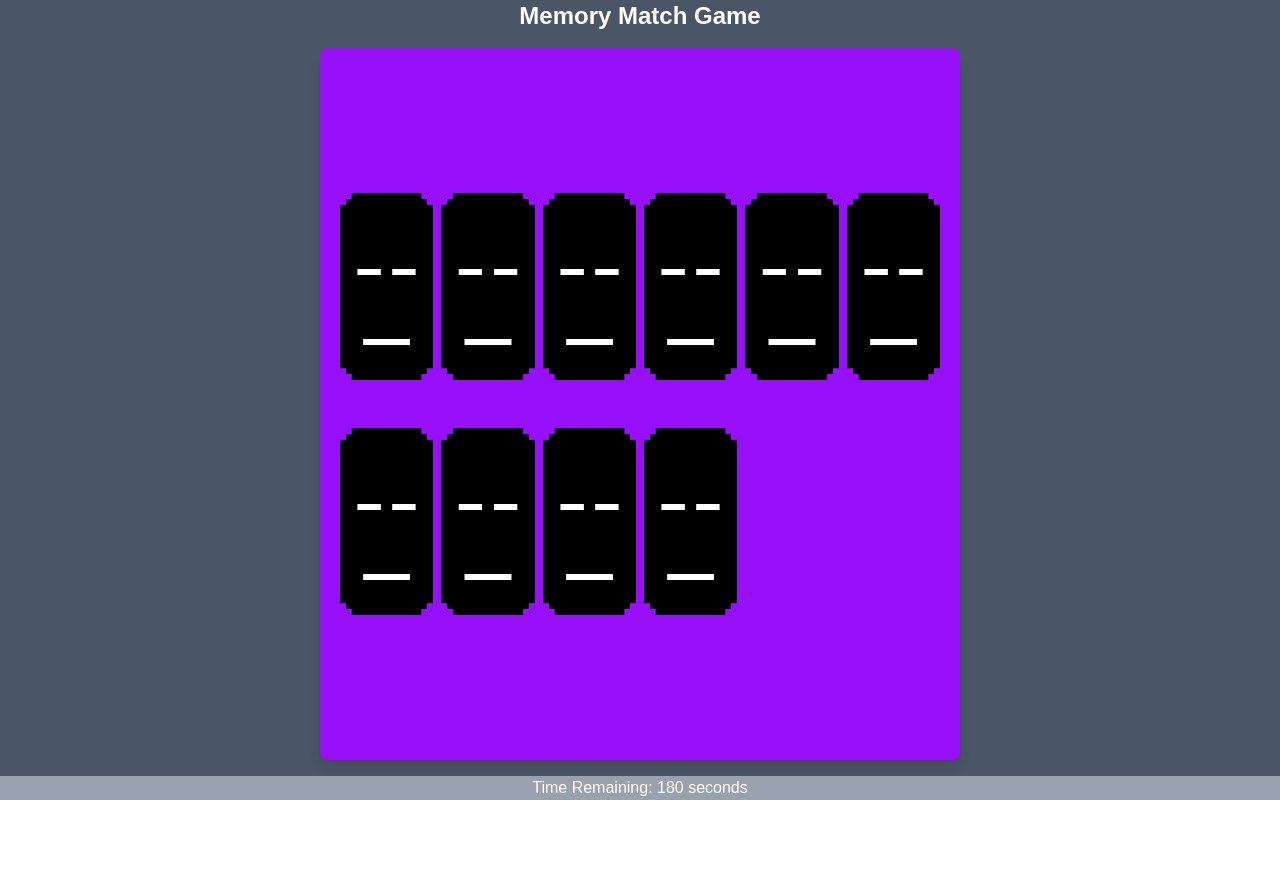
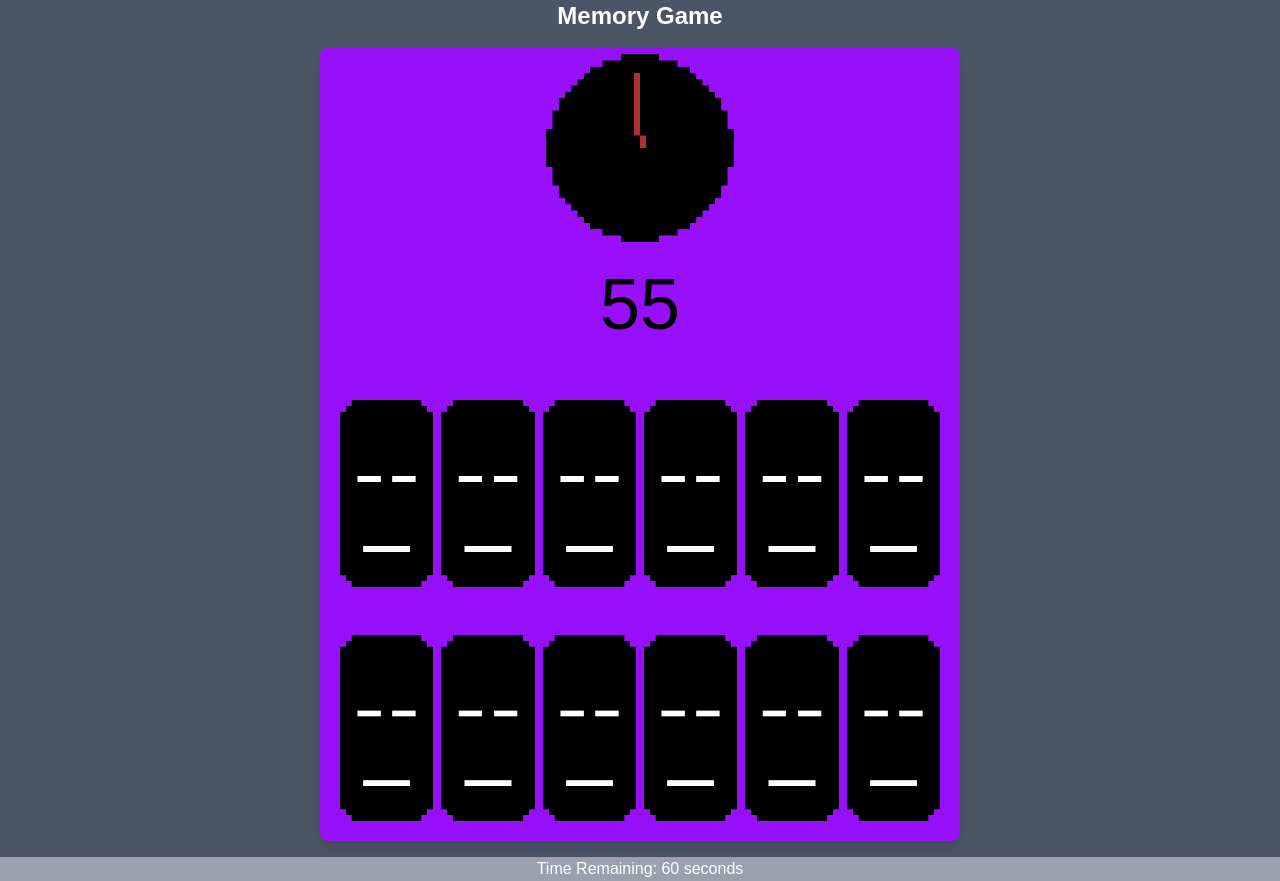
Before and after one commit to Lee-Abraham/cprg-306project, a Next.js app: page /games/memory-match in a window 1280 px wide. Before the commit the page ends 800 px from the top, so only its background shows below. Built offline with nearby package versions, Linux system fonts and the light colour scheme.

Commit message:
Added timer and scoreing on maemory game

```diff
--- a/app/games/memory-match/page.js
+++ b/app/games/memory-match/page.js
@@ -1,9 +1,11 @@
 'use client';
 
 import React, { useState, useEffect } from 'react';
+import {useRouter} from 'next/navigation'
 
 export default function MemoryGame() {
-  const timeOfGame = 180;
+  const timeOfGame = 60;
+  const router =  useRouter();
 
   // Initial card list
   const arrOfCard = [
@@ -17,6 +19,8 @@ export default function MemoryGame() {
     { id: 8, title: "Cactus Card", imgSrc: "/assets/memoryassets/cactus.gif", isPick: false },
     { id: 9, title: "Grape Card", imgSrc: "/assets/memoryassets/grape.gif", isPick: false },
     { id: 10, title: "Grape Card", imgSrc: "/assets/memoryassets/grape.gif", isPick: false },
+    { id: 11, title: "Nut Card", imgSrc: "/assets/memoryassets/nut.gif", isPick: false },
+    { id: 12, title: "Nut Card", imgSrc: "/assets/memoryassets/nut.gif", isPick: false },
   ];
 
   // Shuffle function
@@ -27,17 +31,70 @@ export default function MemoryGame() {
   // State
   const [cards, setCards] = useState([]);
   const [selectedCards, setSelectedCards] = useState([]);
+  const [timeLeft, setTimeLeft] = useState(timeOfGame);
+  const [gameEnded, setGameEnded] = useState(false);
 
-  // Shuffle cards on mount
-  useEffect(() => {
-    setCards(randomCardOrder(arrOfCard));
-  }, []);
+  //Timer Count
+  useEffect(
+    //Check if time ends
+      () => {
+        if (timeLeft <= 0) {
+          endGame();
+          return;
+        }
+
+      //Count a second. and remove a second from time.
+      const timer = setInterval(
+        () => {
+          setTimeLeft(
+            (prev) => prev-1
+          );
+        }, 1000);
+
+      return () => clearInterval(timer);
+    },  [timeLeft]);
+
+    //Check if all cards have been pick.
+    useEffect (
+      () => {
+        if (cards.length ===0) return;
+
+        const allPicked = cards.every(card => card.isPick)
+
+        if (allPicked) {
+          endGame()
+        }
+      }, [cards]
+    )
+
+  //Handles game ends
+  const endGame  = () => {
+    if (gameEnded) return;
+    setGameEnded(true);
+    router.push(`/screens/ScorePage?score=${calculateScore()}`
+    );
+  }
 
   // Handle card press
   const cardPressedHandler = (index) => {
     if (selectedCards.length === 2 || selectedCards.includes(index)) return;
     setSelectedCards([...selectedCards, index]);
   };
+
+  //Handles Scoring
+  const calculateScore = () => {
+    return timeOfGame - timeLeft;
+  }
+
+  //--------------------------------------------------------------------//
+  //Use Effect
+  //--------------------------------------------------------------------//
+
+
+  // Shuffle cards on mount
+  useEffect(() => {
+    setCards(randomCardOrder(arrOfCard));
+  }, []);
 
   // Check for match
   useEffect(() => {
@@ -64,15 +121,16 @@ export default function MemoryGame() {
     <main className="flex flex-col bg-gray-600 text-black min-h-screen justify-center items-center">
       {/* Header */}
       <div className="text-center text-white mb-4">
-        <h1 className="text-2xl font-bold">Memory Match Game</h1>
+        <h1 className="text-2xl font-bold">Memory Game</h1>
       </div>
 
       {/* Game Board */}
-    <div className=' grow lg:w-[50%] w-full bg-purple-600 flex rounded-lg shadow-lg justify-center items-center'>
+    <div className=' grow flex-col lg:w-[50%] w-full bg-purple-600 flex rounded-lg shadow-lg justify-center items-center'>
 
-      {/**Left */}
-      <div>
-
+      {/*Timer */}
+      <div className='flex flex-col justify-center  items-center'>
+        <img className='lg:w-50 w-30 pb-5' src="/assets/GameTimer.gif" alt="Game Timer" />
+        <h1 className='text-7xl pb-10'>{timeLeft}</h1>
       </div>
 
       {/*Middle */}
--- /dev/null
+++ b/app/screens/ScorePage/page.js
@@ -0,0 +1,9 @@
+import React from 'react';
+
+export default function ScorePage() {
+    return (
+        <div>
+            <h1>Score</h1>
+        </div>
+    );
+}
```
Also changed, not shown: public/assets/GameTimer.gif (added), public/assets/memoryassets/nut.gif (added).
